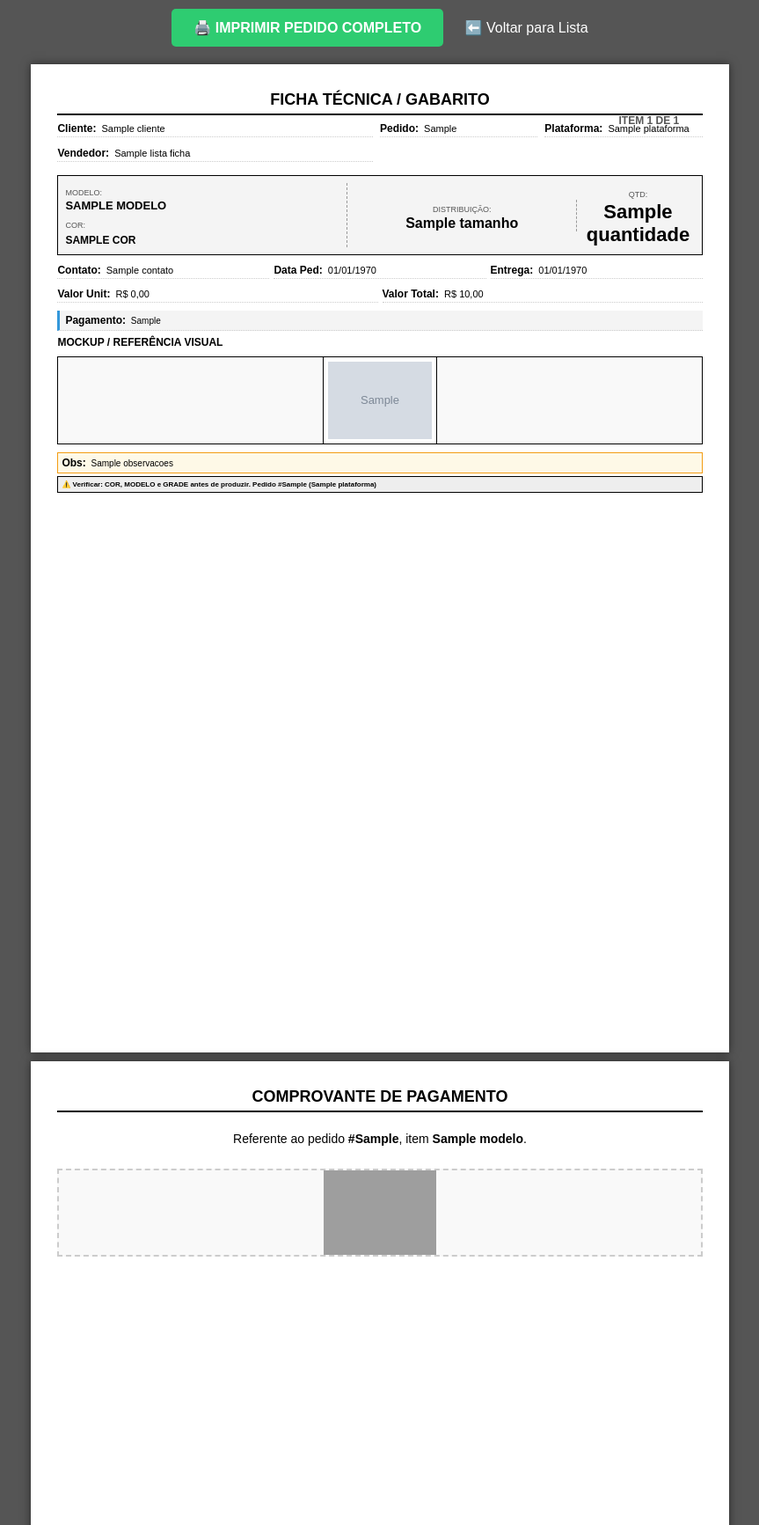
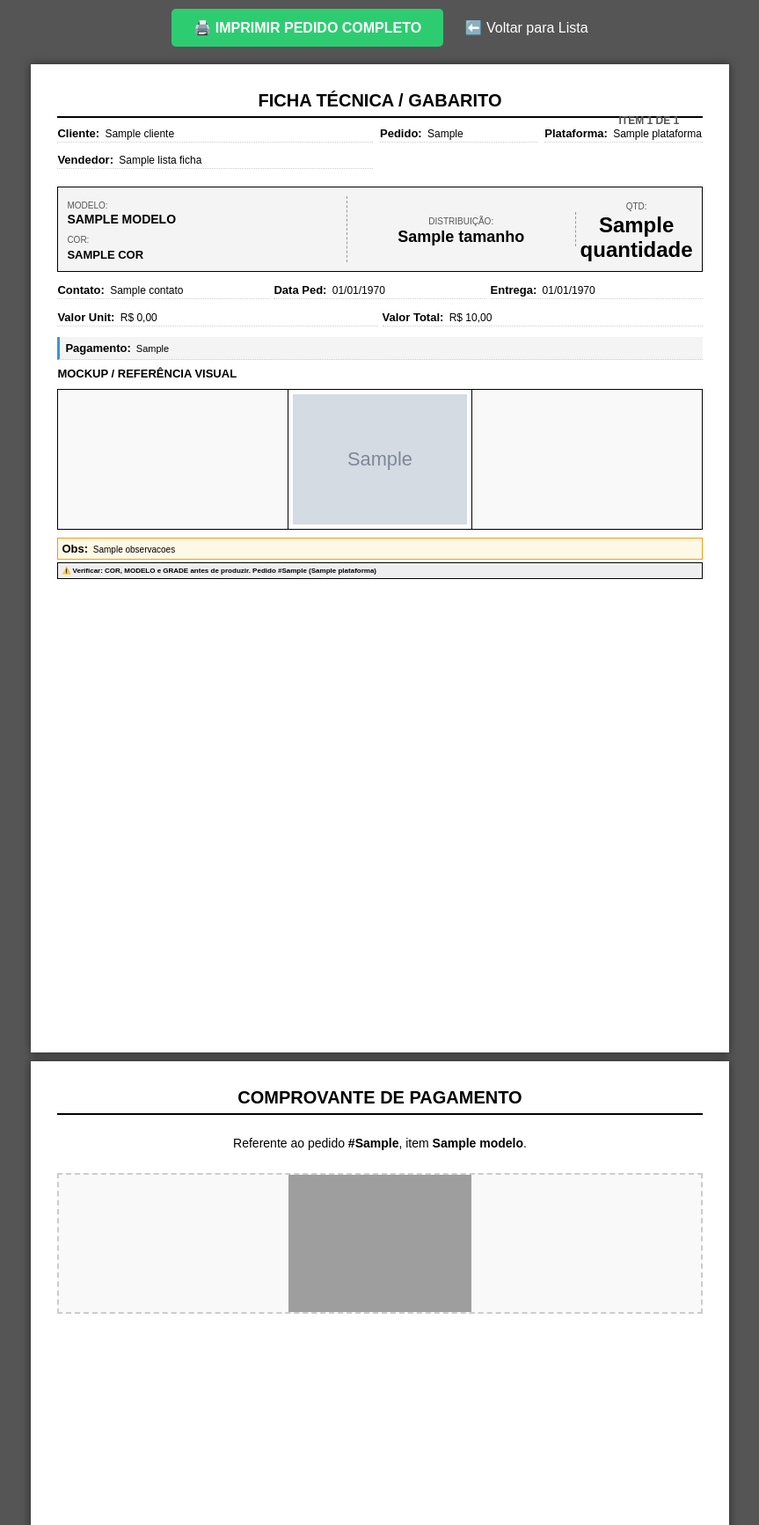
Before and after one commit to Vbaggio08/erp.baggiodev, a PHP site: template src/views/producao/imprimir_gabarito.php in a window 1280 px wide. Shown: the top 1733 px of the page at 88% size, without its empty margins (208-1071 px from the left). Run offline with PHP 8.4, Linux system fonts and the light colour scheme; the template is opened without the code that fills it: most values are stand-ins (such as "Sample title", 1, 10 or a date in 2020); grey boxes marked "Sample" are stand-in pictures; grey boxes are pictures that could not be loaded.

Commit message:
Fine-tune h3 font size in print layout (12->13px)

```diff
--- a/src/views/producao/imprimir_gabarito.php
+++ b/src/views/producao/imprimir_gabarito.php
@@ -22,15 +22,15 @@
         /* QUEBRA DE PÁGINA NA IMPRESSÃO */
         .quebra-pagina { page-break-after: always; }
 
-        h1 { text-align: center; border-bottom: 2px solid #000; padding-bottom: 5px; margin: 0 0 8px 0; font-size: 18px; }
-        .campo { margin-bottom: 3px; font-size: 11px; border-bottom: 1px dotted #ccc; padding-bottom: 2px; }
-        .campo strong { font-weight: bold; font-size: 12px; margin-right: 3px; }
+        h1 { text-align: center; border-bottom: 2px solid #000; padding-bottom: 6px; margin: 0 0 10px 0; font-size: 20px; }
+        .campo { margin-bottom: 4px; font-size: 12px; border-bottom: 1px dotted #ccc; padding-bottom: 2px; }
+        .campo strong { font-weight: bold; font-size: 13px; margin-right: 3px; }
 
-        .grid-topo { display: grid; grid-template-columns: 2fr 1fr 1fr; gap: 8px; margin-bottom: 6px; }
+        .grid-topo { display: grid; grid-template-columns: 2fr 1fr 1fr; gap: 8px; margin-bottom: 8px; }
         .grid { display: grid; grid-template-columns: 1fr 1fr; gap: 8px; }
 
         /* BOX DO PRODUTO (MODELO, COR E GRADE) */
-        .box-produto { border: 1px solid #000; padding: 8px; margin: 6px 0; background: #f4f4f4; }
+        .box-produto { border: 1px solid #000; padding: 10px; margin: 8px 0; background: #f4f4f4; }
 
         /* CONTAINER DO MOCKUP (SUPORTA IMG E PDF) */
         .box-imagem {
@@ -38,8 +38,8 @@
             display: flex; align-items: center; justify-content: center;
             background: #f9f9f9;
             flex: 1;
-            min-height: 80px;
-            max-height: 100px;
+            min-height: 120px;
+            max-height: 160px;
         }
 
         .aviso { font-weight: bold; background: #eee; padding: 5px; border: 1px solid #000; margin-top: 5px; font-size: 9px; }
@@ -96,59 +96,59 @@
             <div style="display:grid; grid-template-columns: 2.5fr 2fr 1fr; gap: 5px; align-items: center;">
 
                 <div style="border-right: 1px dashed #999; padding-right:5px;">
-                    <span style="font-size: 9px; text-transform: uppercase; color:#555;">Modelo:</span><br>
-                    <strong style="font-size: 13px; text-transform: uppercase; display:block; margin-bottom:4px;">
+                    <span style="font-size: 10px; text-transform: uppercase; color:#555;">Modelo:</span><br>
+                    <strong style="font-size: 14px; text-transform: uppercase; display:block; margin-bottom:5px;">
                         <?= htmlspecialchars($ficha['modelo'] ?? '') ?>
                     </strong>
-                    <span style="font-size: 9px; text-transform: uppercase; color:#555;">Cor:</span><br>
-                    <strong style="font-size: 12px; text-transform: uppercase;">
+                    <span style="font-size: 10px; text-transform: uppercase; color:#555;">Cor:</span><br>
+                    <strong style="font-size: 13px; text-transform: uppercase;">
                         <?= htmlspecialchars($ficha['cor'] ?? 'Padrão') ?>
                     </strong>
                 </div>
 
                 <div style="text-align:center; border-right: 1px dashed #999; padding-right:5px;">
-                    <span style="font-size: 9px; text-transform: uppercase; color:#555;">Distribuição:</span><br>
+                    <span style="font-size: 10px; text-transform: uppercase; color:#555;">Distribuição:</span><br>
                     <?php if(!empty($grade) && is_array($grade)): ?>
-                        <table style="width:100%; margin-top:2px; border-collapse:collapse; font-size:10px;">
+                        <table style="width:100%; margin-top:2px; border-collapse:collapse; font-size:11px;">
                             <tr style="border-bottom:1px solid #ccc;">
                                 <?php foreach($grade as $tam => $qtd): ?>
-                                    <th style="padding:1px; color:#555; font-size:8px;"><?= $tam ?></th>
+                                    <th style="padding:1px; color:#555; font-size:9px;"><?= $tam ?></th>
                                 <?php endforeach; ?>
                             </tr>
                             <tr>
                                 <?php foreach($grade as $tam => $qtd): ?>
-                                    <td style="font-weight:bold; font-size:12px; padding:1px;"><?= $qtd ?></td>
+                                    <td style="font-weight:bold; font-size:13px; padding:1px;"><?= $qtd ?></td>
                                 <?php endforeach; ?>
                             </tr>
                         </table>
                     <?php else: ?>
-                        <strong style="font-size: 16px; display:block;"><?= htmlspecialchars($ficha['tamanho'] ?? 'UN') ?></strong>
+                        <strong style="font-size: 18px; display:block;"><?= htmlspecialchars($ficha['tamanho'] ?? 'UN') ?></strong>
                     <?php endif; ?>
                 </div>
 
                 <div style="text-align:center;">
-                    <span style="font-size: 9px; text-transform: uppercase; color:#555;">Qtd:</span><br>
-                    <strong style="font-size: 22px;"><?= htmlspecialchars($ficha['quantidade'] ?? '0') ?></strong>
+                    <span style="font-size: 10px; text-transform: uppercase; color:#555;">Qtd:</span><br>
+                    <strong style="font-size: 24px;"><?= htmlspecialchars($ficha['quantidade'] ?? '0') ?></strong>
                 </div>
             </div>
         </div>
 
-        <div style="display:grid; grid-template-columns: 1fr 1fr 1fr; gap:5px; margin:4px 0;">
+        <div style="display:grid; grid-template-columns: 1fr 1fr 1fr; gap:5px; margin:5px 0;">
             <div class="campo"><strong>Contato:</strong> <?= htmlspecialchars($ficha['contato'] ?? '-') ?></div>
             <div class="campo"><strong>Data Ped:</strong> <?= !empty($ficha['data_pedido']) ? date('d/m/Y', strtotime($ficha['data_pedido'])) : '-' ?></div>
             <div class="campo"><strong>Entrega:</strong> <?= !empty($ficha['data_entrega']) ? date('d/m/Y', strtotime($ficha['data_entrega'])) : 'A DEFINIR' ?></div>
         </div>
 
-        <div style="display:grid; grid-template-columns: 1fr 1fr; gap:5px; margin:3px 0;">
+        <div style="display:grid; grid-template-columns: 1fr 1fr; gap:5px; margin:4px 0;">
             <div class="campo"><strong>Valor Unit:</strong> R$ <?= number_format($ficha['valor_unit'] ?? 0, 2, ',', '.') ?></div>
             <div class="campo"><strong>Valor Total:</strong> R$ <?= number_format($ficha['valor_total'] ?? 0, 2, ',', '.') ?></div>
         </div>
 
-        <div class="campo" style="background: #f4f4f4; padding: 4px 6px; border-left: 3px solid #3498db; margin-top: 3px; font-size:10px;">
+        <div class="campo" style="background: #f4f4f4; padding: 5px 6px; border-left: 3px solid #3498db; margin-top: 4px; font-size:11px;">
             <strong>Pagamento:</strong> <?= htmlspecialchars($ficha['meio_pagamento'] ?? 'Não informado') ?>
         </div>
 
-        <h3 style="margin-bottom:3px; margin-top:3px; font-size:12px; text-transform: uppercase;">Mockup / Referência Visual</h3>
+        <h3 style="margin-bottom:4px; margin-top:4px; font-size:13px; text-transform: uppercase;">Mockup / Referência Visual</h3>
         <div class="box-imagem">
             <?php if (!empty($ficha['imagem_mockup'])): ?>
                 <?php
@@ -157,9 +157,9 @@
                 ?>
 
                 <?php if ($extensao === 'pdf'): ?>
-                    <iframe src="<?= $arquivo ?>#toolbar=0&navpanes=0&scrollbar=0" width="100%" height="100px" style="border:1px solid #000;"></iframe>
+                    <iframe src="<?= $arquivo ?>#toolbar=0&navpanes=0&scrollbar=0" width="100%" height="160px" style="border:1px solid #000;"></iframe>
                 <?php else: ?>
-                    <img src="<?= $arquivo ?>" style="max-width:100%; max-height:100px; object-fit: contain; display: block; border:1px solid #000; padding:5px; background:#fff;">
+                    <img src="<?= $arquivo ?>" style="max-width:100%; max-height:160px; object-fit: contain; display: block; border:1px solid #000; padding:5px; background:#fff;">
                 <?php endif; ?>
 
             <?php else: ?>
```
